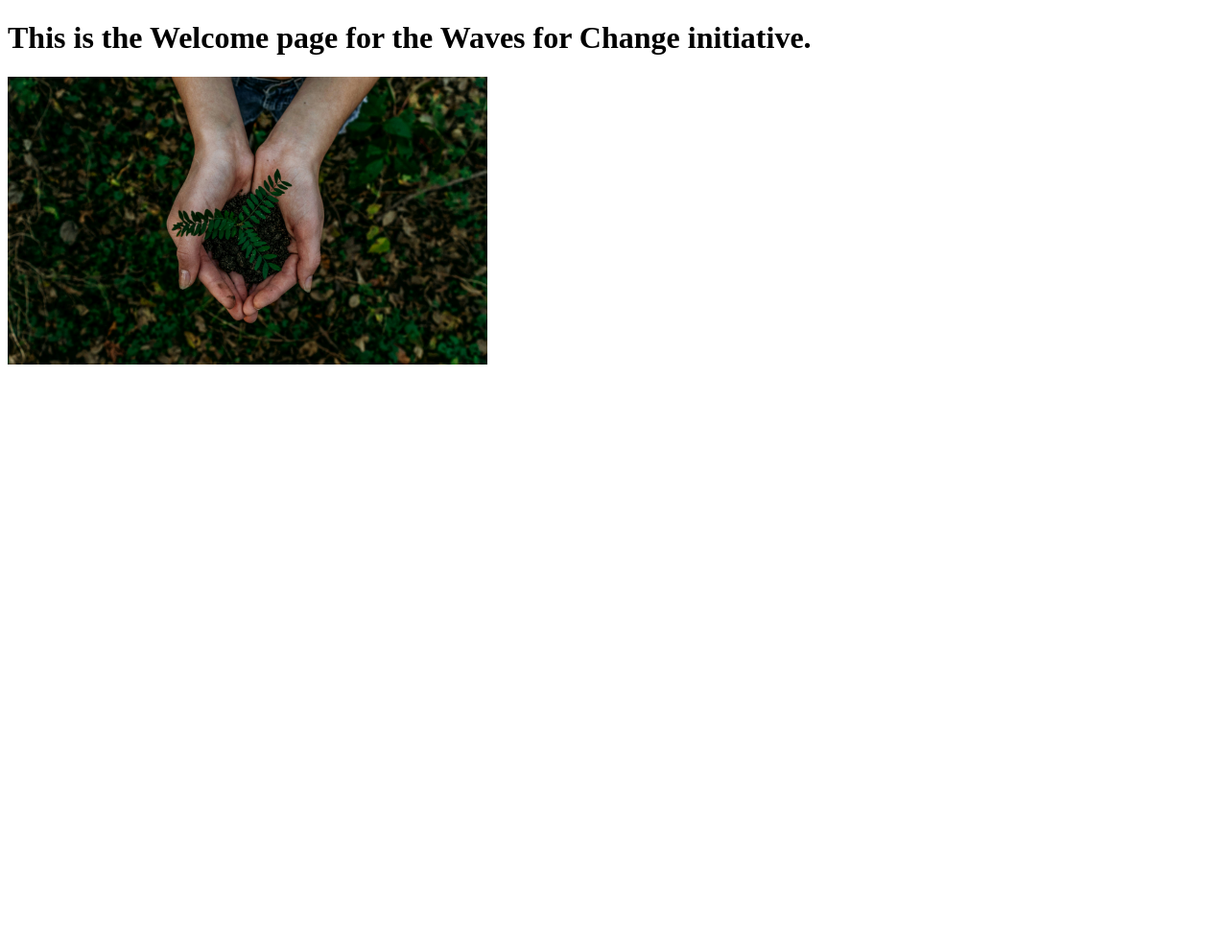
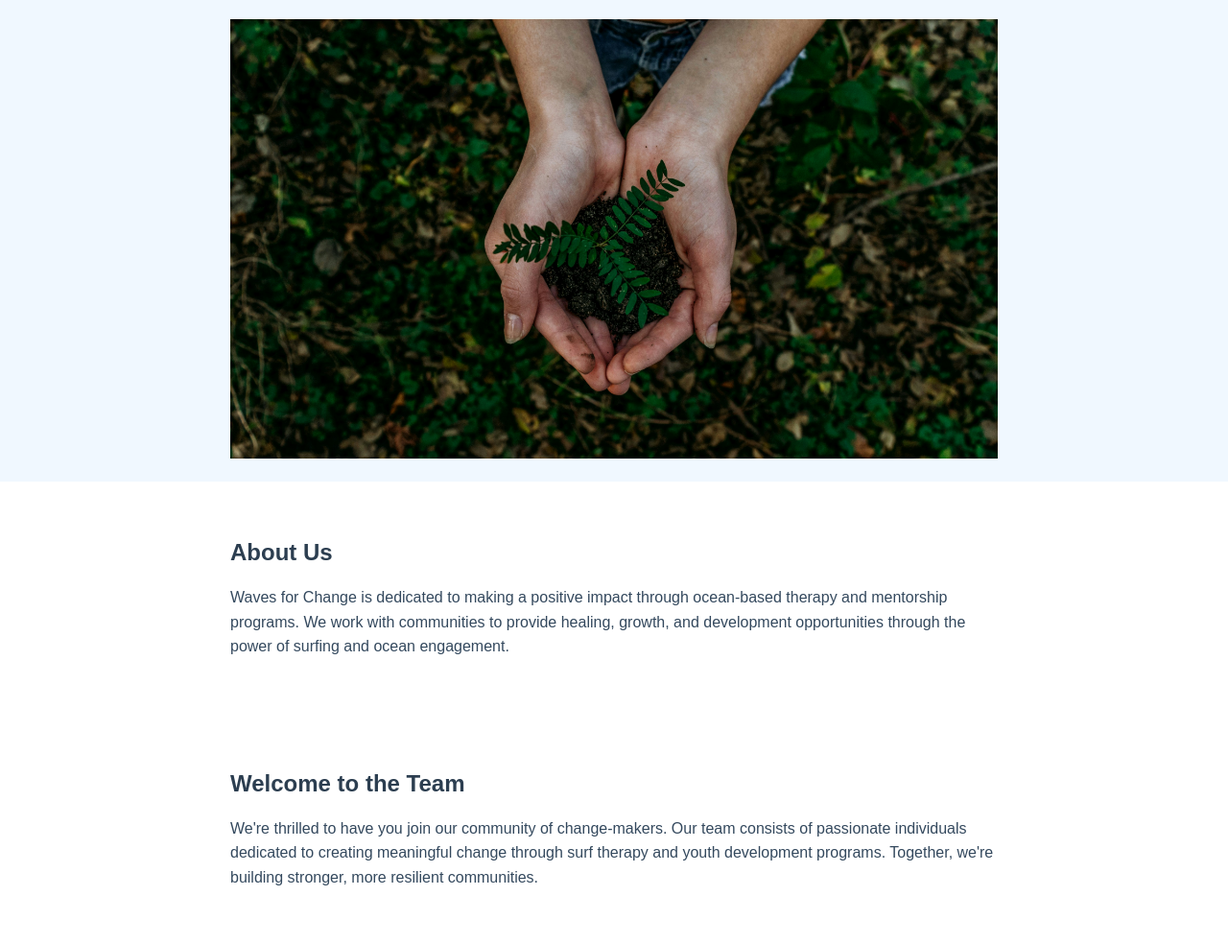
Before and after one commit to Darkstalker007/Waves-for-change, a Flask app: page / in a window 1280 px wide. Shown: the whole page at 96% size. Before the commit the page ends 380 px from the top, so only its background shows below. Run offline with Flask 3, Linux system fonts and the light colour scheme.

Commit message:
Assistant checkpoint: Update homepage with banner and sections
Assistant generated file changes:
- templates/home.html: Create structured homepage with sections

---

User prompt:

okay, I need you to create the home page HTML file for my website. The website should have a banner on the top, then there should be an about us section, and then there should be a welcome to the team section

```diff
--- a/templates/home.html
+++ b/templates/home.html
@@ -1,12 +1,51 @@
+
 <!DOCTYPE html>
 <html>
- <head>
-   <title>
-     Waves for Change
-   </title>
- </head>
-  <body>
-    <h1>This is the Welcome page for the Waves for Change initiative.</h1>
-    <img src="static/banner.jpg" alt="Waves for Change" width="500" height="300">
-  </body>
+<head>
+  <title>Waves for Change</title>
+  <style>
+    body {
+      font-family: Arial, sans-serif;
+      margin: 0;
+      padding: 0;
+    }
+    .banner {
+      width: 100%;
+      text-align: center;
+      background-color: #f0f8ff;
+      padding: 20px 0;
+    }
+    .banner img {
+      max-width: 100%;
+      height: auto;
+    }
+    .section {
+      padding: 40px 20px;
+      max-width: 800px;
+      margin: 0 auto;
+    }
+    h1, h2 {
+      color: #2c3e50;
+    }
+    p {
+      line-height: 1.6;
+      color: #34495e;
+    }
+  </style>
+</head>
+<body>
+  <div class="banner">
+    <img src="static/banner.jpg" alt="Waves for Change" width="800">
+  </div>
+
+  <div class="section">
+    <h2>About Us</h2>
+    <p>Waves for Change is dedicated to making a positive impact through ocean-based therapy and mentorship programs. We work with communities to provide healing, growth, and development opportunities through the power of surfing and ocean engagement.</p>
+  </div>
+
+  <div class="section">
+    <h2>Welcome to the Team</h2>
+    <p>We're thrilled to have you join our community of change-makers. Our team consists of passionate individuals dedicated to creating meaningful change through surf therapy and youth development programs. Together, we're building stronger, more resilient communities.</p>
+  </div>
+</body>
 </html>
```
